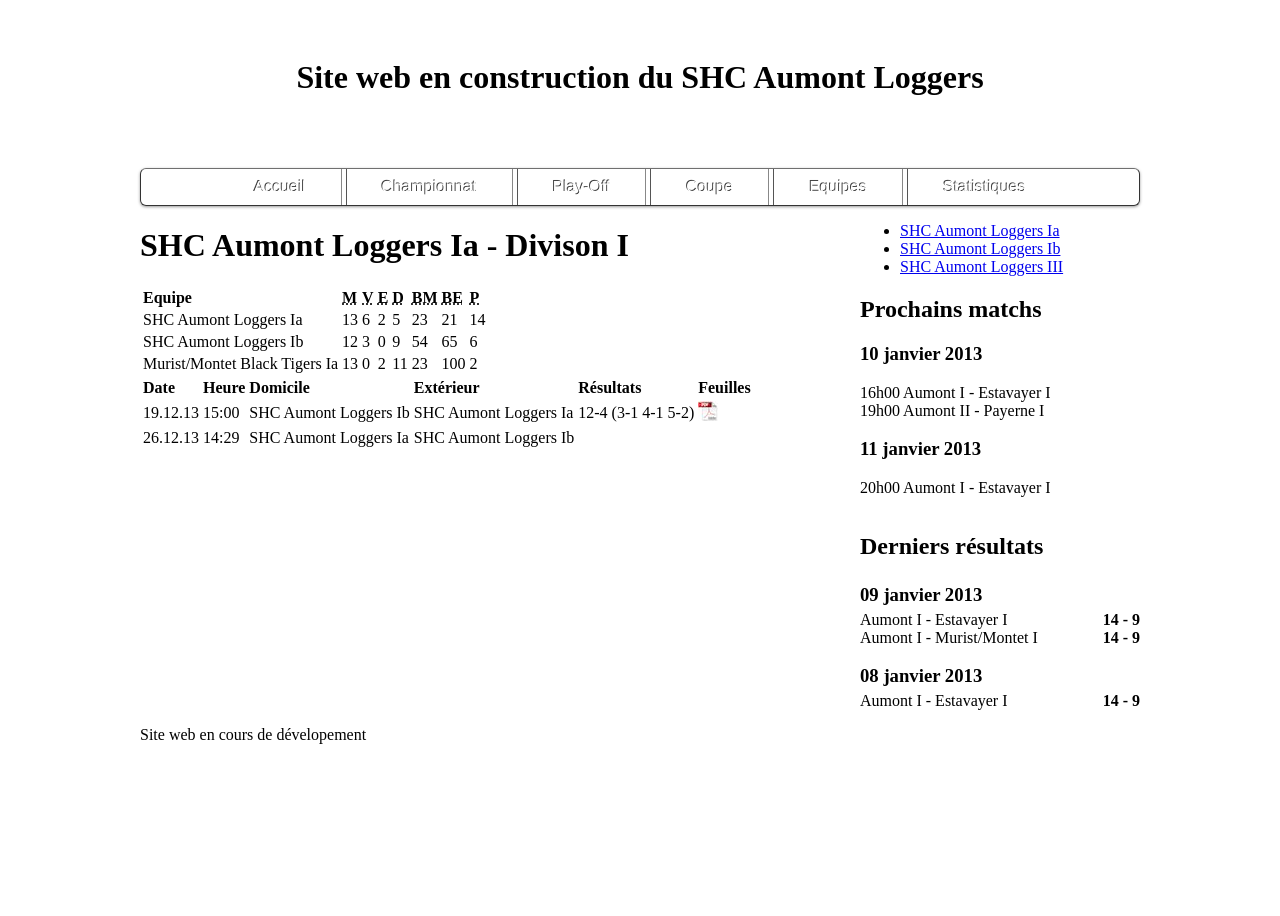
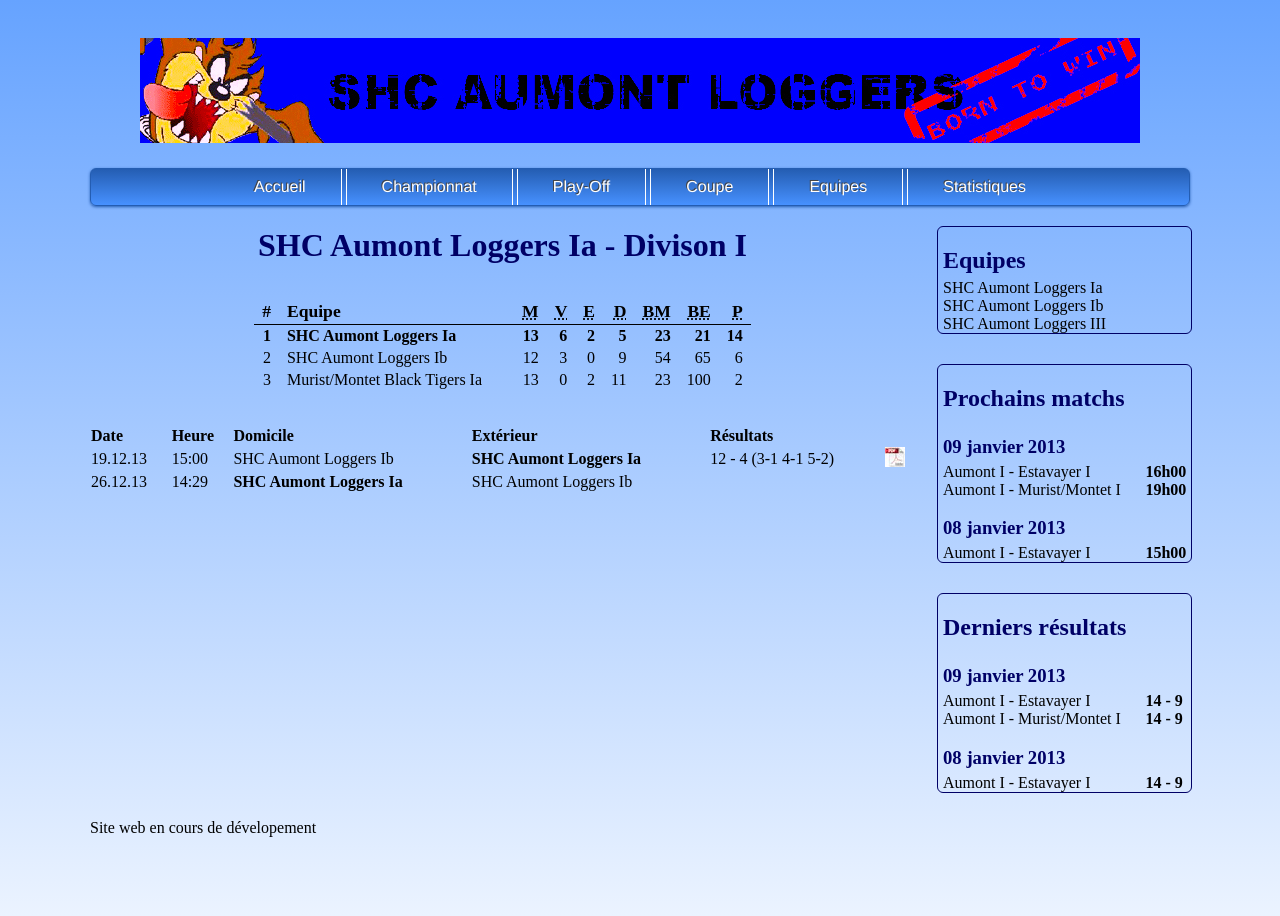
Before and after one commit to baudinseb/shcaumont, a Django app: page /schedule/ in a window 1280 px wide. Before the commit the page ends 744 px from the top, so only its background shows below. Run offline with Django 3.2, Linux system fonts and the light colour scheme; data comes from the database, SQL or seed files in the repository; parts of the project's set-up code (start-up, migrations or seed data) failed here and were passed over.

Commit message:
General update for the look and feel

```diff
--- a/static/global.css
+++ b/static/global.css
@@ -1,6 +1,28 @@
+body{
+    background: linear-gradient(#66A3FF, #EBF3FF); /* Standard syntax */
+    min-height: 900px;
+}
+
+abbr[title] {
+    border-bottom-width: 0;
+}
+
+table {
+    border-collapse: collapse;
+}
+
+h1 {
+    color: #000066;
+    text-align: center;
+}
+
+h2, h3 {
+    color: #000066;
+}
+
 #global {
     margin: auto;
-    width: 1000px;
+    width: 1100px;
 }
 
 /**** Header with menu (Start) ****/
@@ -19,14 +41,14 @@
     -moz-border-left-colors: none;
     -moz-border-right-colors: none;
     -moz-border-top-colors: none;
-    background: -moz-linear-gradient(center bottom , #666666 0pt, #5E5E5E 50%, #707070 51%, #808080 100%) repeat scroll 0 0 rgba(0, 0, 0, 0);
-    border-color: #707070 #333333 #333333;
+    background: linear-gradient(#245DB2, #4791FF); /* Standard syntax */
+    border-color: #245DB2;
     border-image: none;
     border-radius: 6px;
-    border-right: 1px solid #333333;
+    border-right: 1px solid #245DB2;
     border-style: solid;
     border-width: 1px;
-    box-shadow: 0 1px 3px #999999;
+    box-shadow: 0 1px 3px #245DB2;
     height: 36px;
 }
 
@@ -37,8 +59,8 @@
 
 #menu_header ul a{
     display: inline-block;
-    border-left: 1px solid #555555;
-    border-right: 1px solid #888888;
+    border-left: 1px solid #FFF;
+    border-right: 1px solid #FFF;
     color: #FFFFFF;
     font-family: Helvetica,Arial,Verdana,sans-serif;
     font-size: 1em;
@@ -58,9 +80,8 @@
     border-right: 0 none;
 }
 
-#menu_header ul a:hover, nav a:focus {
-    background: -moz-linear-gradient(center bottom , #444444 0pt, #3E3E3E 50%, #505050 51%, #606060 100%) repeat scroll 0 0 rgba(0, 0, 0, 0);
-    text-shadow: -1px -1px 0 #000000;
+#menu_header ul a:hover, #menu_header ul a:focus {
+    background: linear-gradient(#143566, #4791FF);
 }
 
 /**** Header with menu (End) ****/
@@ -69,41 +90,63 @@
 
 #left_page {
     float: left;
-    width: 70%;
+    width: 75%;
     padding-right: 10px;
     text-align: justify;
 }
 
 #right_page {
     float: right;
-    width: 28%;
+    width: 23%;
 }
 
-#last_games {
+
+#right_page ul{
     float: left;
+    padding: 0;
+    margin: 0 0 0 5px;
+    list-style: none;
+}
+
+#right_page a{
+    color: black;
+    text-decoration: none;
+}
+
+#right_page a:hover{
+    font-weight: bold;
+}
+
+.right_page_menu {
+    border: 1px solid #000066;
+    border-radius: 6px;
+    margin-top: 20px;
+    margin-bottom: 10px;
+    float: left;
+    width: 100%;
+}
+
+.right_page_menu p{
     margin: 0;
     padding: 0;
+    margin-left: 5px;
 }
 
-#last_games p{
-    margin: 0;
-    padding: 0;
+.right_page_menu h2, .right_page_menu h3{
+    float: left;
+    margin-bottom: 5px;
+    margin-left: 5px;
 }
 
-#last_games h2, #last_games h3{
+.right_page_menu .games{
     float: left;
-    margin-bottom: 5px;
-}
-
-#last_games .games{
-    float: left;
-    width: 80%;
+    width: 78%;
     text-align: left;
 }
-#last_games .score{
-    float: left;
-    width: 20%;
-    text-align: right;
+.right_page_menu .score{
+    float: right;
+    width: 18%;
+    text-align: left;
     font-weight: bold;
 }
 
--- /dev/null
+++ b/static/regular.css
@@ -0,0 +1,36 @@
+
+#standing {
+    margin: auto;
+    margin-top: 35px;
+    text-align: right;
+}
+
+#standing th{
+    padding: 2px 8px 2px 8px;
+    border-bottom: 1px solid black;
+}
+
+#standing td {
+    padding: 2px 8px 2px 8px;
+}
+
+#standing td:nth-child(2) {
+    padding-right: 32px;
+}
+
+.standing_team_name {
+    text-align: left;
+}
+
+#standing th{
+    font-size: 1.1em;
+}
+
+#championship {
+    margin-top: 35px;
+    width: 100%;
+}
+
+.my_team {
+    font-weight: bold;
+}
--- a/static/standings.css
+++ /dev/null
@@ -1,3 +0,0 @@
-.my_team {
-    color: red;
-}
--- a/static/teams.css
+++ b/static/teams.css
@@ -2,6 +2,7 @@
     float: left;
     margin-bottom: 20px;
 }
+
 .player_picture {
     float: left;
 }
@@ -13,10 +14,10 @@
 .player_info {
     float: left;
     margin-left: 10px;
-    width: 200px;
+    width: 165px;
 }
 
 .player_info p {
-    padding: 2px;
+    padding-bottom: 3px;
     margin: 0;
 }
--- a/team/urls.py
+++ b/team/urls.py
@@ -3,8 +3,7 @@ from django.conf.urls import patterns, url
 from team import views
 
 urlpatterns = patterns('',
-    url(r'^$', views.standings, name='standings'),
-    url(r'^standings/(\d+)/$', views.standings_team, name='standings_team'),
-    url(r'^teams/', views.teams, name='teams'),
+    url(r'^$', views.teams, name='teams'),
+    url(r'^(\d+)/$', views.teams_team, name='teams'),
 
 )
--- a/templates/base.html
+++ b/templates/base.html
@@ -13,14 +13,14 @@
     <body>
         <div id="global">
             <header>
-                <div id="img_header"><h1>Site web en construction du SHC Aumont Loggers</h1></div>
+                <div id="img_header"><img src="{{STATIC_URL}}img/header.jpg" /></div>
                 <nav id="menu_header">
                     <ul>
                         <li><a href="/">Accueil</a></li>
                         <li><a href="/schedule">Championnat</a></li>
                         <li><a href="/schedule/playoffs">Play-Off</a></li>
                         <li><a href="/schedule/cup">Coupe</a></li>
-                        <li><a href="/team/teams">Equipes</a></li>
+                        <li><a href="/team">Equipes</a></li>
                         <li><a href="/index/">Statistiques</a></li>
                     </ul>
                 </nav>
@@ -38,19 +38,15 @@
 
                     {% endblock %}
 
-                    <div id="next_games">
+                    <div class="right_page_menu">
                         <h2>Prochains matchs</h2>
-                        <h3>10 janvier 2013</h3>
-                        <p>
-                            16h00 Aumont I - Estavayer I<br />
-                            19h00 Aumont II - Payerne I<br />
-                        </p>
-                        <h3>11 janvier 2013</h3>
-                        <p>
-                            20h00 Aumont I - Estavayer I<br />
-                        </p>
+                        <h3>09 janvier 2013</h3>
+                        <p class="games">Aumont I - Estavayer I</p><p class="score">16h00</p>
+                        <p class="games">Aumont I - Murist/Montet I</p><p class="score">19h00</p>
+                        <h3>08 janvier 2013</h3>
+                        <p class="games">Aumont I - Estavayer I</p><p class="score">15h00</p>
                     </div>
-                    <div id="last_games">
+                    <div class="right_page_menu">
                         <h2>Derniers résultats</h2>
                         <h3>09 janvier 2013</h3>
                         <p class="games">Aumont I - Estavayer I</p><p class="score">14 - 9</p>
--- a/templates/schedule/regular.html
+++ b/templates/schedule/regular.html
@@ -7,6 +7,8 @@
 {% endblock %}
 
 {% block right_page_menu %}
+    <div class="right_page_menu">
+        <h2>Equipes</h2>
         <ul>
         {% for team in aumont_teams %}
             <li><a href="/schedule/regular/{{ team.id }}">{{team.name}}</a></li>
@@ -14,19 +16,20 @@
             <li>Aucune équipe présente</li>
         {% endfor %}
         </ul>
+    </div>
 {% endblock %}
 
 {% block content_page %}
 <h1>{{my_team.name}} - {{my_team.division.name}}</h1>
 
-<table>
-    <thead><tr><th>Equipe</th><th><abbr title="Matchs">M</abbr></th><th><abbr title="Victoires">V</abbr></th><th><abbr title="Egalités">E</abbr></th><th><abbr title="Défaites">D</abbr></th><th><abbr title="Buts marqés">BM</abbr></th><th><abbr title="Buts encaissés">BE</abbr></th><th><abbr title="Points">P</abbr></th></tr></thead>
+<table id="standing">
+    <thead><tr><th>#</th><th class="standing_team_name">Equipe</th><th><abbr title="Matchs">M</abbr></th><th><abbr title="Victoires">V</abbr></th><th><abbr title="Egalités">E</abbr></th><th><abbr title="Défaites">D</abbr></th><th><abbr title="Buts marqés">BM</abbr></th><th><abbr title="Buts encaissés">BE</abbr></th><th><abbr title="Points">P</abbr></th></tr></thead>
     <tbody>
 {% for team in teams %}
     {% if team.id == my_team.id %}
-        <tr class="my_team"><td>{{ team.name }}</td><td>{{ team.games }}</td><td>{{ team.wins }}</td><td>{{ team.draws }}</td><td>{{ team.losses }}</td><td>{{ team.goals_for }}</td><td>{{ team.goals_against }}</td><td>{{ team.points }}</td></tr>
+        <tr class="my_team"><td>{{forloop.counter}}</td><td class="standing_team_name">{{ team.name }}</td><td>{{ team.games }}</td><td>{{ team.wins }}</td><td>{{ team.draws }}</td><td>{{ team.losses }}</td><td>{{ team.goals_for }}</td><td>{{ team.goals_against }}</td><td>{{ team.points }}</td></tr>
     {% else %}
-        <tr><td>{{ team.name }}</td><td>{{ team.games }}</td><td>{{ team.wins }}</td><td>{{ team.draws }}</td><td>{{ team.losses }}</td><td>{{ team.goals_for }}</td><td>{{ team.goals_against }}</td><td>{{ team.points }}</td></tr>
+        <tr><td>{{forloop.counter}}</td><td class="standing_team_name">{{ team.name }}</td><td>{{ team.games }}</td><td>{{ team.wins }}</td><td>{{ team.draws }}</td><td>{{ team.losses }}</td><td>{{ team.goals_for }}</td><td>{{ team.goals_against }}</td><td>{{ team.points }}</td></tr>
     {% endif %}
 {% empty %}
     <p>Aucune équipe présente</p>
@@ -34,13 +37,19 @@
     </tbody>
 </table>
 
-<table>
-    <thead><tr><th>Date</th><th>Heure</th><th>Domicile</th><th>Extérieur</th><th>Résultats</th><th>Feuilles</th></tr></thead>
+<table id="championship">
+    <thead><tr><th>Date</th><th>Heure</th><th>Domicile</th><th>Extérieur</th><th>Résultats</th><th></th></tr></thead>
     <tbody>
     {% for game in games %}
-        <tr><td>{{ game.date|date:'d.m.y' }}</td><td>{{ game.date|time:'H:i' }}</td><td>{{ game.team_home.name }}</td><td>{{ game.team_away.name }}</td>
+        <tr><td>{{ game.date|date:'d.m.y' }}</td><td>{{ game.date|time:'H:i' }}</td>
+            {% if game.team_home.id = my_team.id %}
+                <td class="my_team">{{ game.team_home.name }}</td><td>{{ game.team_away.name }}</td>
+            {% else %}
+                <td>{{ game.team_home.name }}</td><td class="my_team">{{ game.team_away.name }}</td>
+            {% endif %}
+
             {% if game.score_home %}
-            <td>{{ game.score_home }}-{{ game.score_away }}
+            <td>{{ game.score_home }} - {{ game.score_away }}
                 {% if game.details %}
                     {{ game.details }}
                 {% endif %}
```
Also changed, not shown: team/views.py (+7 -16 lines), templates/schedule/cup.html (+11 -3 lines), templates/schedule/playoffs.html (+11 -3 lines), templates/team/standings.html (deleted, +0 -37 lines), templates/team/teams.html (+6 -7 lines), static/img/header.jpg (added). Lines whose indentation alone changed are shown as unchanged.
